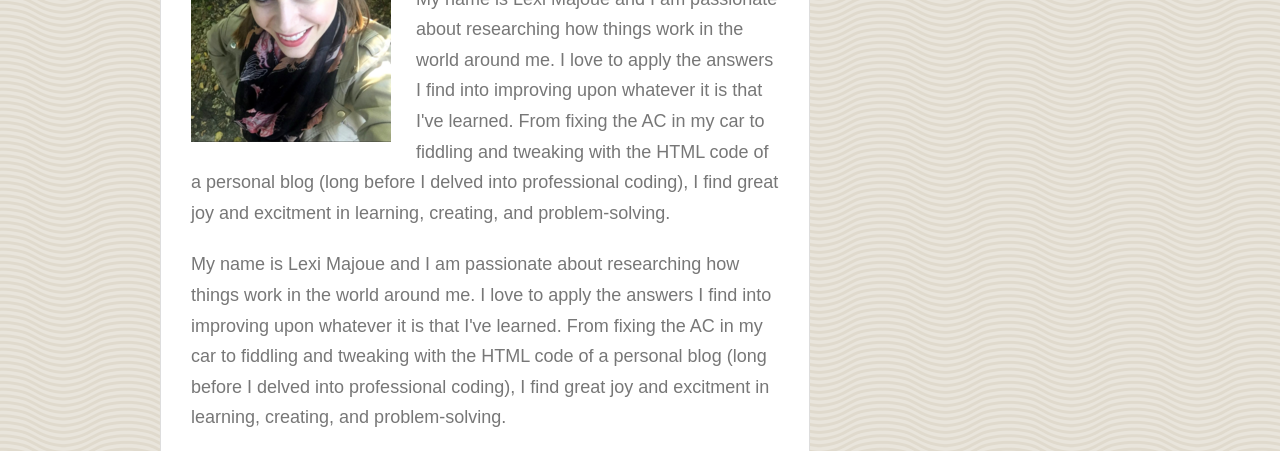
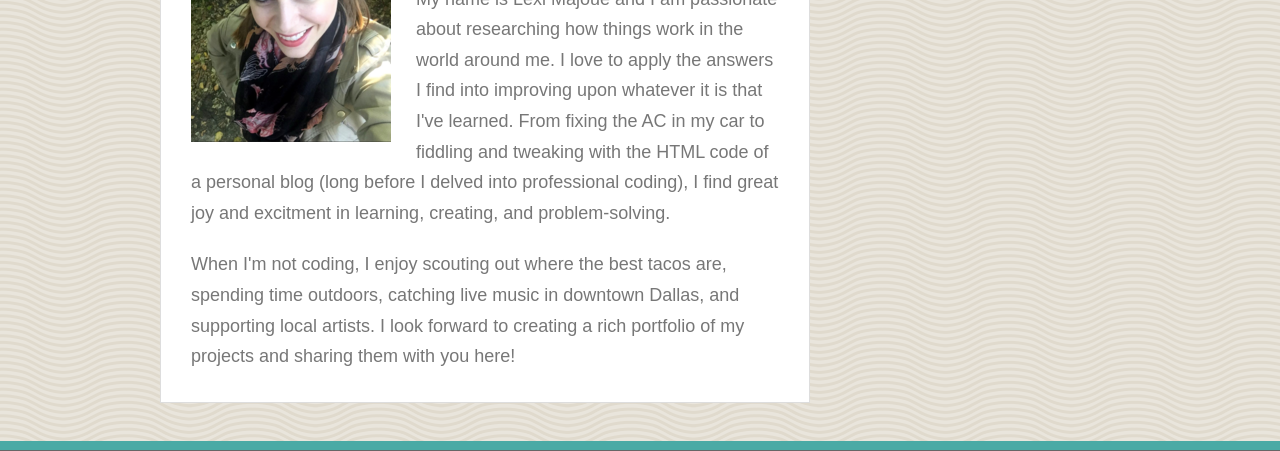
Before and after one commit to lexluther2125/Basic-Portfolio, a plain HTML site: page index.html in a window 1280 px wide. Shown: the part 333-784 px from the top of the page. Drawn offline with Linux system fonts and the light colour scheme.

Commit message:
Update index.html

```diff
--- a/index.html
+++ b/index.html
@@ -35,8 +35,6 @@
   <br>
     <p>My name is Lexi Majoue and I am passionate about researching how things work in the world around me. I love to apply the answers I find into improving upon whatever it is that I've learned. From fixing the AC in my car to fiddling and tweaking with the HTML code of a personal blog (long before I delved into professional coding), I find great joy and excitment in learning, creating, and problem-solving.</p>
   <br>
-    <p>My name is Lexi Majoue and I am passionate about researching how things work in the world around me. I love to apply the answers I find into improving upon whatever it is that I've learned. From fixing the AC in my car to fiddling and tweaking with the HTML code of a personal blog (long before I delved into professional coding), I find great joy and excitment in learning, creating, and problem-solving.</p>
-   <br>
     <p>When I'm not coding, I enjoy scouting out where the best tacos are, spending time outdoors, catching live music in downtown Dallas, and supporting local artists. I look forward to creating a rich portfolio of my projects and sharing them with you here!</p>
     </section>
 
```
